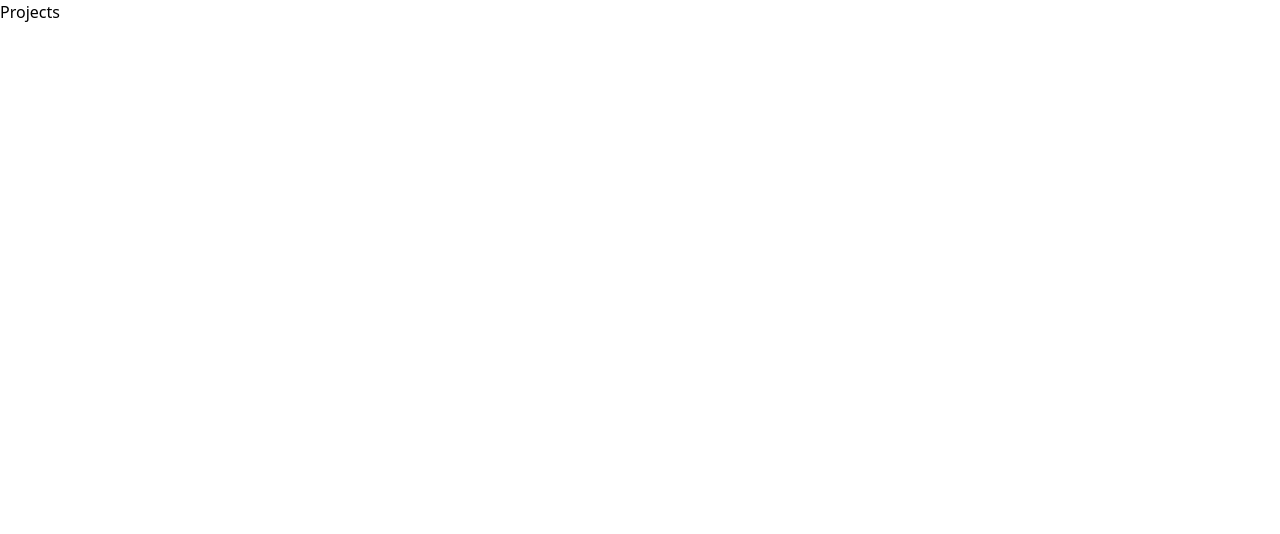
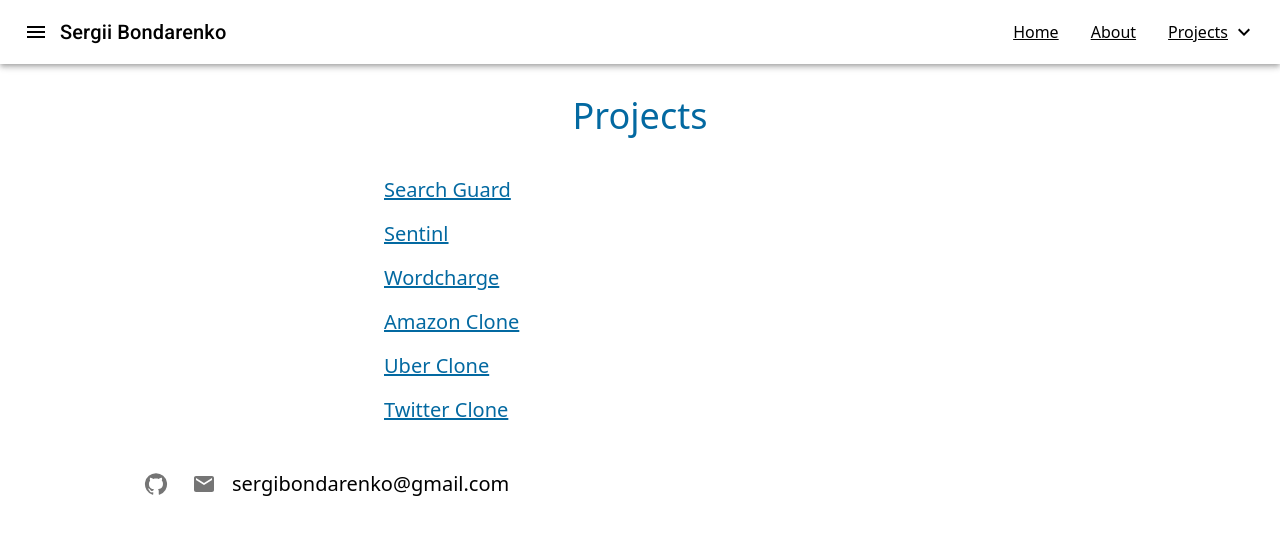
Before and after one commit to sergibondarenko/sbondarenko.com, a Next.js app: page /projects/projects in a window 1280 px wide. Shown: the top 534 px of the page. Built offline with nearby package versions, Linux system fonts and the light colour scheme.

Commit message:
Add the projects page.

```diff
--- a/src/pages/projects/projects.tsx
+++ b/src/pages/projects/projects.tsx
@@ -1,9 +1,32 @@
 import React from 'react';
+import { useRouter } from 'next/router';
+import { Header, Footer } from '../../components';
+import { PROJECTS } from '../../constants';
 
 export default function Projects() {
+  const router = useRouter();
+
+  function handleClick(path: string) {
+    router.push(path);
+  }
+
   return (
-    <div>
-      Projects
+    <div className="h-screen">
+      <Header />
+
+      <main className="max-w-screen-lg mx-auto p-4">
+        <div className="mt-4 text-center text-sky-700">
+          <h2 className="text-4xl">Projects</h2>
+        </div>
+
+        <div className="flex flex-col gap-4 text-sky-700 text-xl px-60 mt-10">
+          {Object.entries(PROJECTS).map(([name, prop]) => {
+            return <a key={name} onClick={() => handleClick(prop.path)} className="underline cursor-pointer">{name}</a>;
+          })}
+        </div>
+      </main>
+
+      <Footer />
     </div>
   );
 }
```
